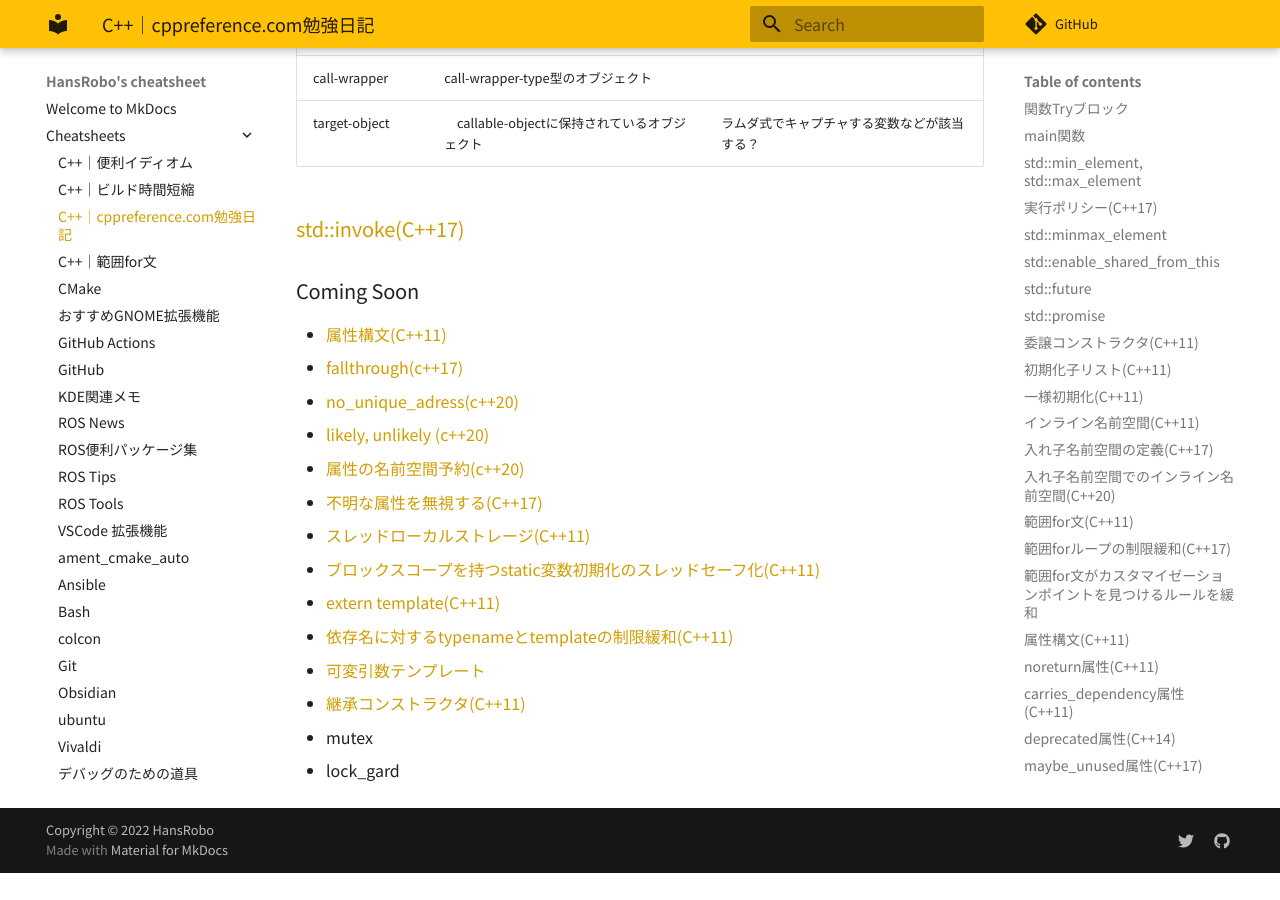
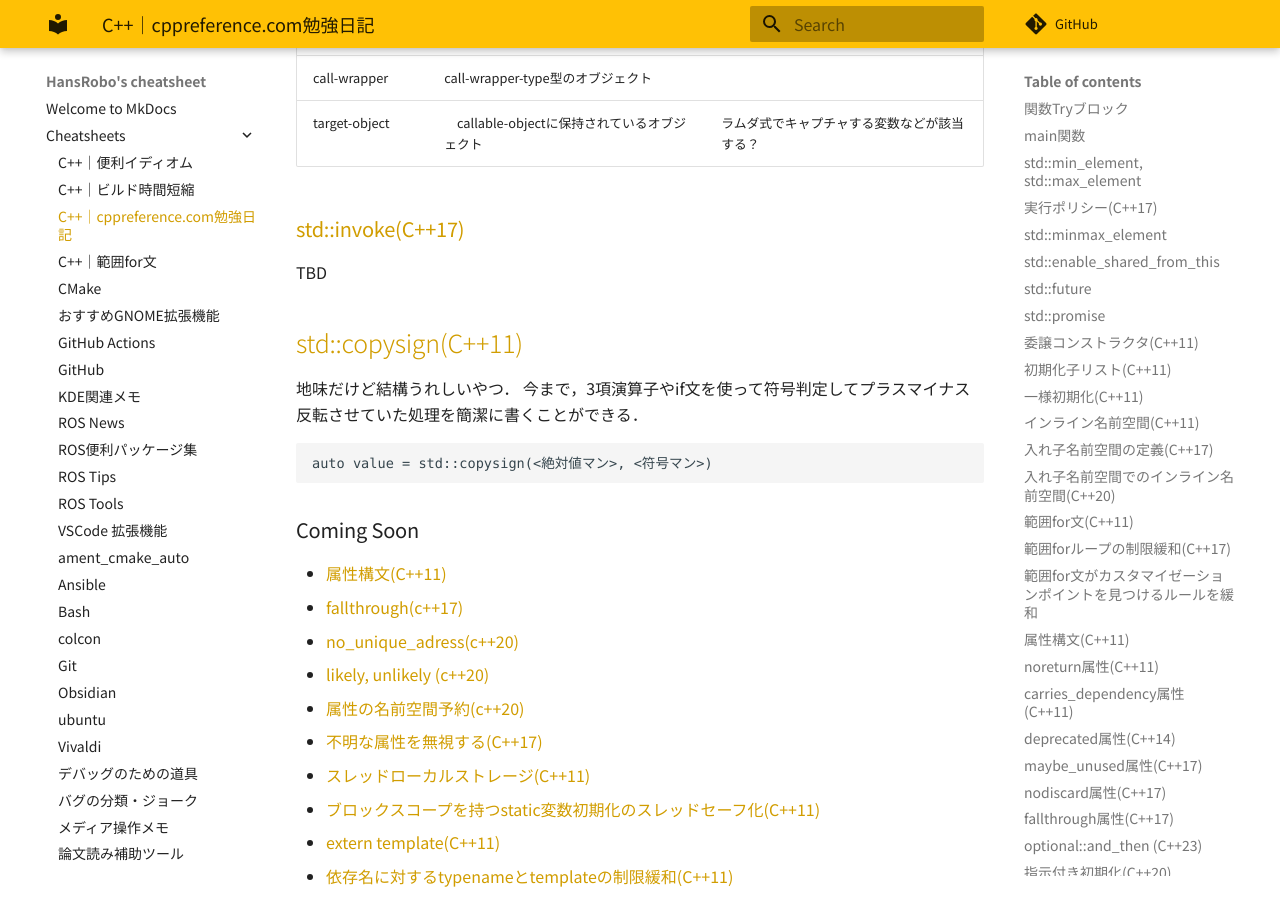
Before and after one commit to HansRobo/mycheatsheet_mkdocs, an MkDocs documentation site: the page built from docs/cheatsheets/C++｜勉強日記.md, in a window 1280 px wide and 900 px high, scrolled down 12005 px. Built offline with MkDocs 1.6.1 and Material for MkDocs 9.7.7, drawn with Linux system fonts in a browser that asks for light colours; some web fonts are replaced; comment, search, counter and statistics services are not loaded; before the commit the page ends 12878 px from its top, so only the background shows below that.

Commit message:
🔄 synced local 'docs/cheatsheets' with remote 'cheatsheets'

````diff
--- a/docs/cheatsheets/C++｜勉強日記.md
+++ b/docs/cheatsheets/C++｜勉強日記.md
@@ -509,7 +509,15 @@
 
 ### [std::invoke(C++17)](https://cpprefjp.github.io/reference/functional/invoke.html)
 
+TBD
 
+## [std::copysign(C++11)](https://cpprefjp.github.io/reference/cmath/copysign.html)
+
+地味だけど結構うれしいやつ．
+今まで，3項演算子やif文を使って符号判定してプラスマイナス反転させていた処理を簡潔に書くことができる．
+```c++
+auto value = std::copysign(<絶対値マン>, <符号マン>)
+```
 
 ### Coming Soon
 
````
